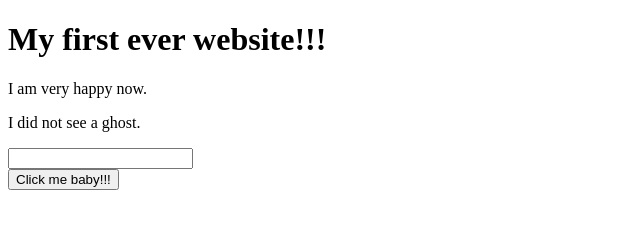
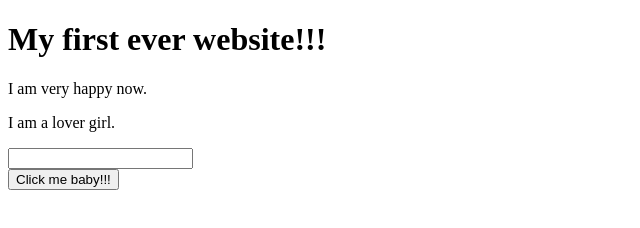
Before and after one commit to ishrataraamin09/my-first-website, a plain HTML site: page index.html in a window 1280 px wide. Shown: the full height of the page, 0-640 px from the left. Drawn offline with Linux system fonts and the light colour scheme.

Commit message:
text updated

```diff
--- a/index.html
+++ b/index.html
@@ -8,7 +8,7 @@
 <body>
     <h1>My first ever website!!!</h1>
     <p>I am very happy now.</p>
-    <p>I did not see a ghost.</p>
+    <p>I am a lover girl.</p>
     <input type="text">
     <br>
     <button>Click me baby!!!</button>
```
